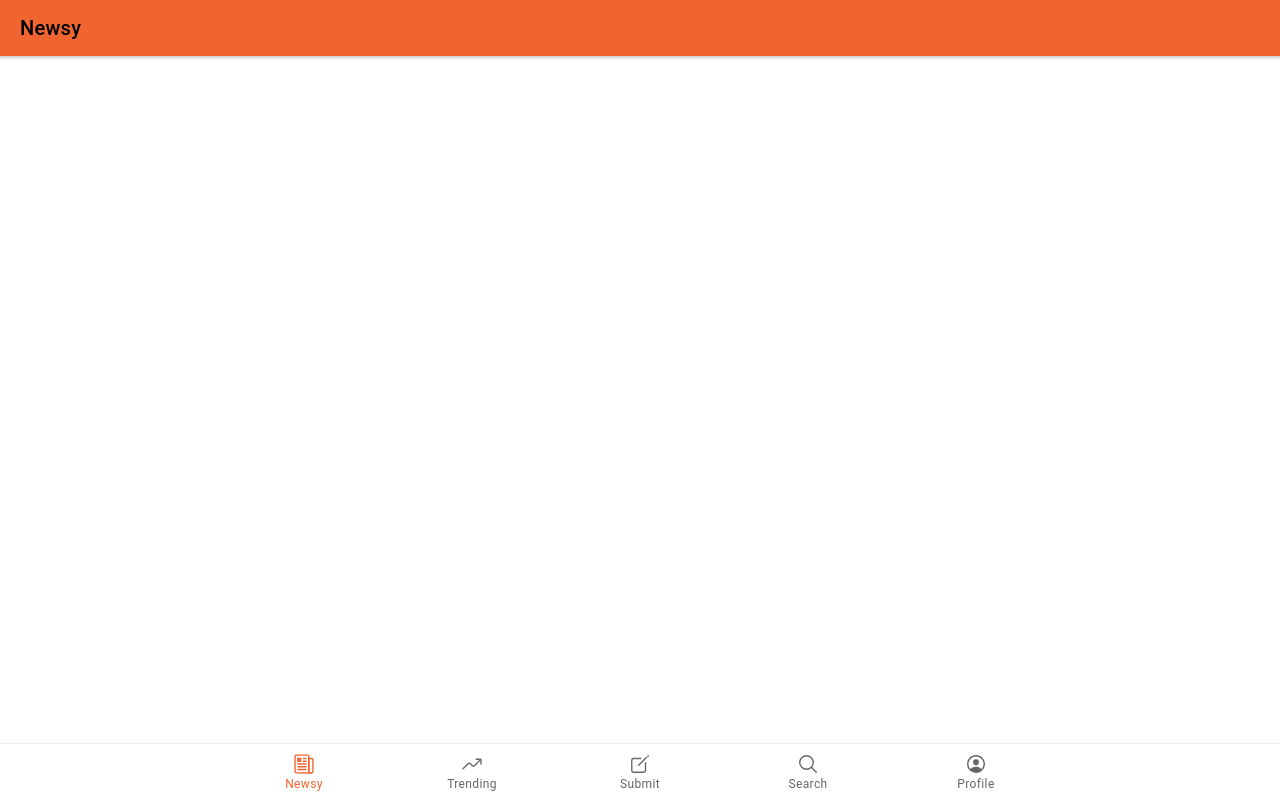
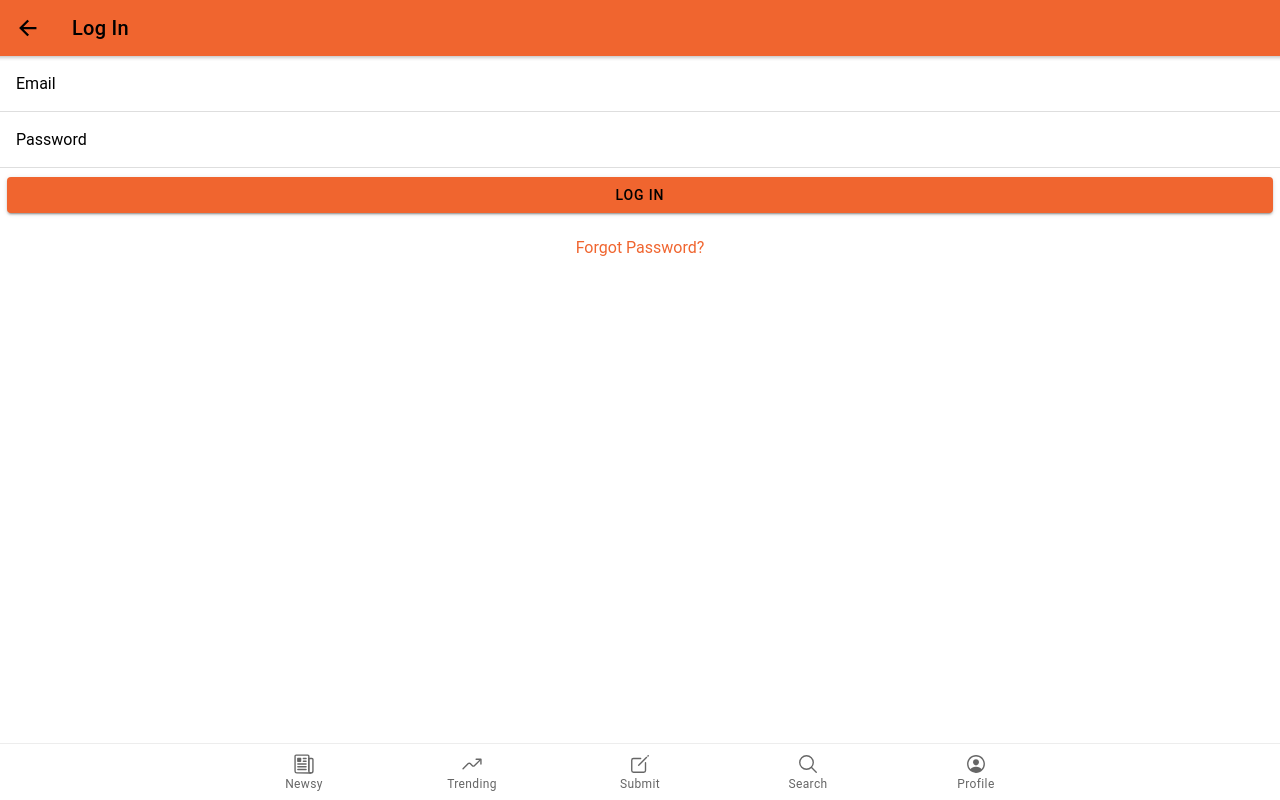
Before and after one commit to CreativeRod/Newsy, a React (Create React App) app: page /login in a window 1280 px wide. Before the commit this address led to /news. Built offline with nearby package versions, Linux system fonts and the light colour scheme.

Commit message:
Authentication Pages Created

```diff
--- a/src/App.js
+++ b/src/App.js
@@ -10,6 +10,10 @@
 import Submit from './pages/Tabs/Submit';
 import Search from './pages/Tabs/Search';
 import Profile from './pages/Tabs/Profile';
+import EditProfile from './pages/Auth/EditProfile';
+import Signup from './pages/Auth/Signup';
+import Login from './pages/Auth/Login';
+import Forgot from './pages/Auth/Forgot';
 
 /* Core CSS required for Ionic components to work properly */
 import '@ionic/react/css/core.css';
@@ -45,6 +49,10 @@
             <Route path="/submit" component={Submit} />
             <Route path="/search" component={Search} />
             <Route path="/profile" component={Profile} />
+            <Route path="/edit-profile" component={EditProfile} />
+            <Route path="/register" component={Signup} />
+            <Route path="/login" component={Login} />
+            <Route path="/forgot" component={Forgot} />
             <Route component={() => <Redirect to="/news" />} />
       </IonRouterOutlet>
       <IonTabBar slot="bottom">
--- /dev/null
+++ b/src/components/Header/NavHeader.js
@@ -0,0 +1,19 @@
+import React from "react";
+import { IonHeader, IonToolbar, IonButtons, IonBackButton, IonTitle } from "@ionic/react";
+
+const NavHeader = ({title}) => {
+  return (
+    <IonHeader>
+      <IonToolbar color="primary">
+        <IonButtons slot="start">
+          <IonBackButton defaultHref="/" />
+
+
+        </IonButtons>
+        <IonTitle>{title}</IonTitle>
+      </IonToolbar>
+    </IonHeader>
+  );
+}
+
+export default NavHeader;
--- /dev/null
+++ b/src/pages/Auth/Forgot.js
@@ -0,0 +1,27 @@
+import React from "react";
+import { IonPage, IonInput, IonContent, IonItem, IonLabel, IonRow, IonCol, IonButton } from "@ionic/react";
+import NavHeader from "../../components/Header/NavHeader";
+
+const Forgot = () => {
+  return (
+    <IonPage>
+      <NavHeader title="Password Reset" />
+      <IonContent>
+        <IonItem lines="full">
+          <IonLabel position="floating">Email</IonLabel>
+          <IonInput name="email" type="text" required>
+          </IonInput>
+        </IonItem>
+        <IonRow>
+          <IonCol>
+            <IonButton type="submit" color="primary" expand="block">
+              Get Rest Link
+            </IonButton>
+          </IonCol>
+        </IonRow>
+      </IonContent>
+    </IonPage>
+  );
+}
+
+export default Forgot;
--- /dev/null
+++ b/src/pages/Auth/Login.js
@@ -0,0 +1,39 @@
+import React from "react";
+import { IonPage, IonInput, IonContent, IonItem, IonLabel, IonRow, IonCol, IonButton, IonRouterLink } from "@ionic/react";
+import NavHeader from "../../components/Header/NavHeader";
+
+const Login = () => {
+  return (
+    <IonPage>
+      <NavHeader title="Log In" />
+      <IonContent>
+        <IonItem lines="full">
+          <IonLabel position="floating">Email</IonLabel>
+          <IonInput name="email" type="text" required>
+          </IonInput>
+        </IonItem>
+        <IonItem lines="full">
+          <IonLabel position="floating">Password</IonLabel>
+          <IonInput name="password" type="password" required>
+          </IonInput>
+        </IonItem>
+        <IonRow>
+          <IonCol>
+            <IonButton type="submit" color="primary" expand="block">
+              Log In
+            </IonButton>
+          </IonCol>
+        </IonRow>
+        <IonRow>
+          <IonCol class="ion-text-center ion-padding-vertical">
+            <IonRouterLink routerLink={'/forgot'}>
+              Forgot Password?
+            </IonRouterLink>
+          </IonCol>
+        </IonRow>
+      </IonContent>
+    </IonPage>
+  );
+}
+
+export default Login;
--- /dev/null
+++ b/src/pages/Auth/Signup.js
@@ -0,0 +1,37 @@
+import React from "react";
+import { IonPage, IonInput, IonContent, IonItem, IonLabel, IonRow, IonCol, IonButton } from "@ionic/react";
+import NavHeader from "../../components/Header/NavHeader";
+
+const Signup = () => {
+  return (
+    <IonPage>
+      <NavHeader title="Sign Up" />
+      <IonContent>
+        <IonItem lines="full">
+          <IonLabel position="floating">Username</IonLabel>
+          <IonInput name="name" type="text" required>
+          </IonInput>
+        </IonItem>
+        <IonItem lines="full">
+          <IonLabel position="floating">Email</IonLabel>
+          <IonInput name="email" type="text" required>
+          </IonInput>
+        </IonItem>
+        <IonItem lines="full">
+          <IonLabel position="floating">Password</IonLabel>
+          <IonInput name="password" type="password" required>
+          </IonInput>
+        </IonItem>
+        <IonRow>
+          <IonCol>
+            <IonButton type="submit" color="primary" expand="block">
+              Sign Up
+            </IonButton>
+          </IonCol>
+        </IonRow>
+      </IonContent>
+    </IonPage>
+  );
+}
+
+export default Signup;
```
Also changed, not shown: src/pages/Auth/EditProfile.js (added).
